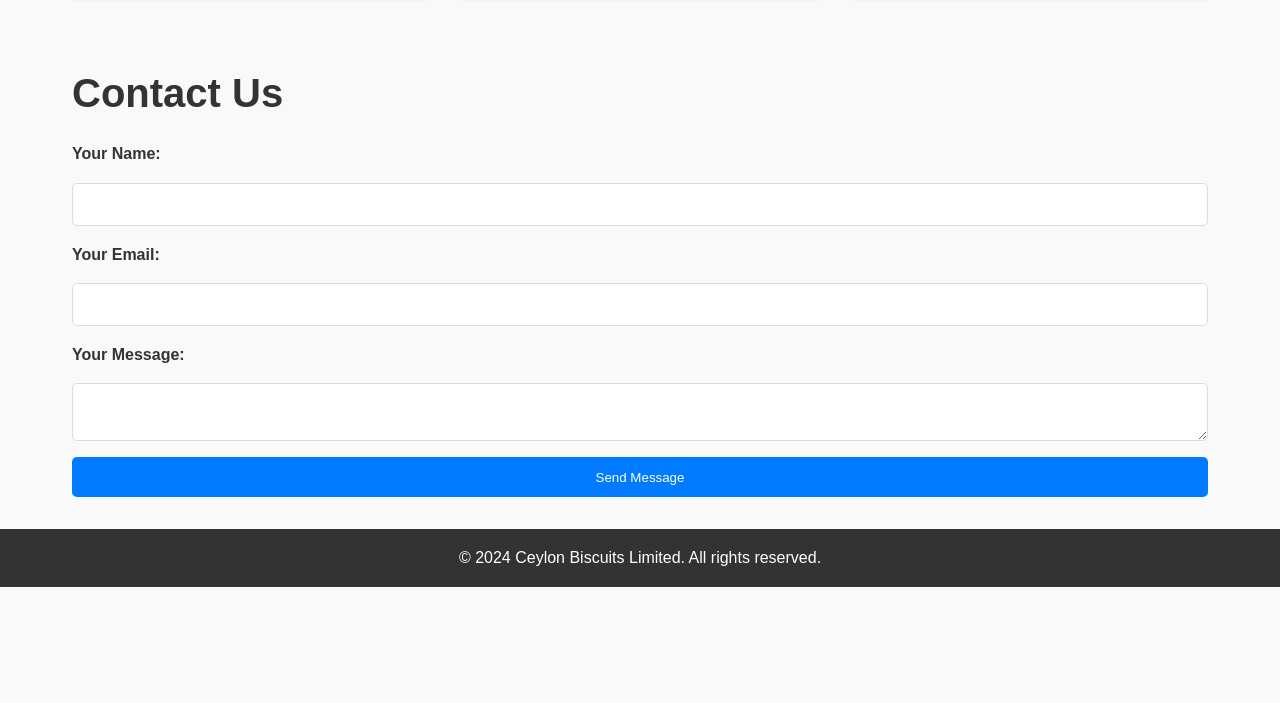
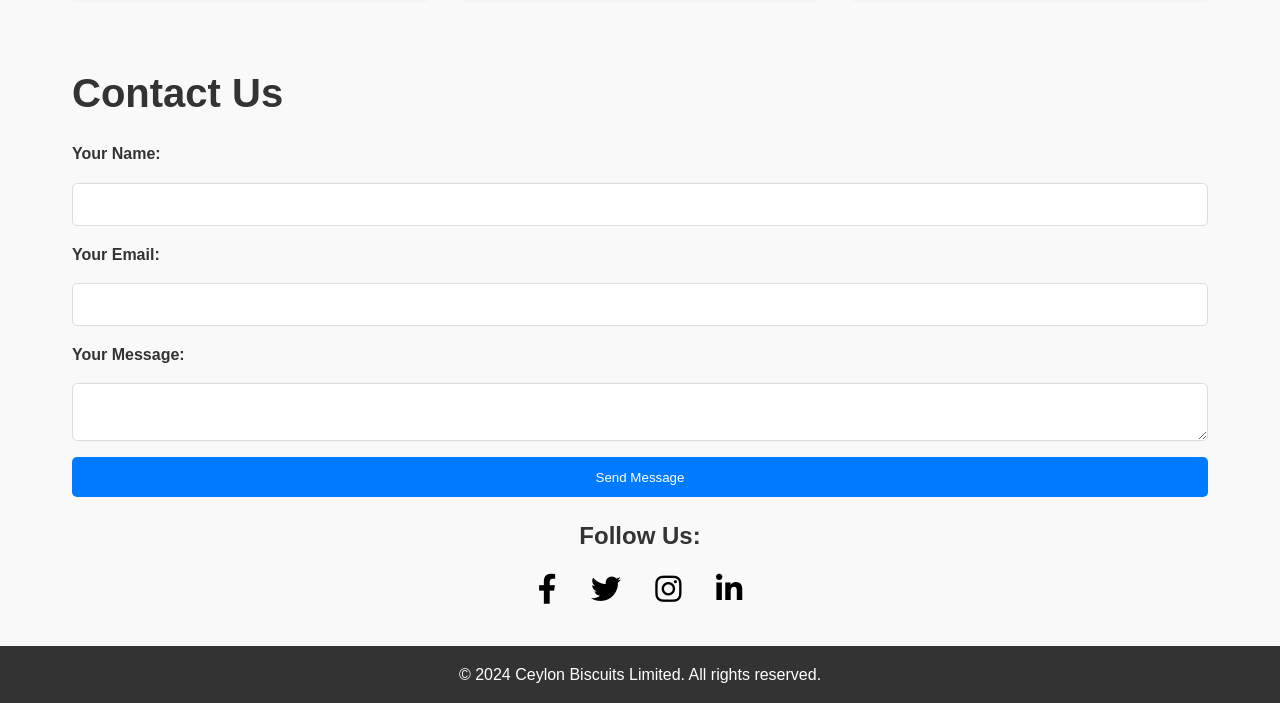
Before and after one commit to hatheesha/portfolio2, a plain HTML site: page index.html in a window 1280 px wide. Shown: the part 2592-3295 px from the top of the page. Before the commit the page ends 3179 px from the top, so only its background shows below. Drawn offline with Linux system fonts and the light colour scheme.

Commit message:
contact icon change

```diff
--- a/index.html
+++ b/index.html
@@ -158,6 +158,15 @@
 
                 <button type="submit">Send Message</button>
             </form>
+            <div class="social-media">
+                <h3>Follow Us:</h3>
+                <ul>
+                    <li><a href="https://www.facebook.com" target="_blank"><i class="fab fa-facebook-f"></i></a></li>
+                    <li><a href="https://www.twitter.com" target="_blank"><i class="fab fa-twitter"></i></a></li>
+                    <li><a href="https://www.instagram.com" target="_blank"><i class="fab fa-instagram"></i></a></li>
+                    <li><a href="https://www.linkedin.com" target="_blank"><i class="fab fa-linkedin-in"></i></a></li>
+                </ul>
+            </div>
         </div>
     </section>
 
--- a/style.css
+++ b/style.css
@@ -351,7 +351,37 @@ h2 {
 .contact button:hover {
     background-color: #0056b3;
 }
+.social-media {
+    margin-top: 20px; /* Space above the social media section */
+    text-align: center; /* Center the content */
+}
 
+.social-media h3 {
+    font-size: 24px; /* Size of the heading */
+    margin-bottom: 10px; /* Space below the heading */
+}
+
+.social-media ul {
+    list-style-type: none; /* Remove bullet points */
+    padding: 0; /* Remove padding */
+}
+
+.social-media li {
+    display: inline-block; /* Display list items in a row */
+    margin: 0 15px; /* Space between icons */
+}
+
+.social-media a {
+    text-decoration: none; /* Remove underline from links */
+    font-size: 30px; /* Size of the icons */
+    color: #000; /* Default color for the icons */
+    transition: color 0.3s, transform 0.3s; /* Smooth transition for hover effect */
+}
+
+.social-media a:hover {
+    color: #007bff; /* Change color on hover */
+    transform: scale(1.1); /* Slightly enlarge the icon on hover */
+}
 /* Footer styles */
 footer {
     text-align: center;
```
